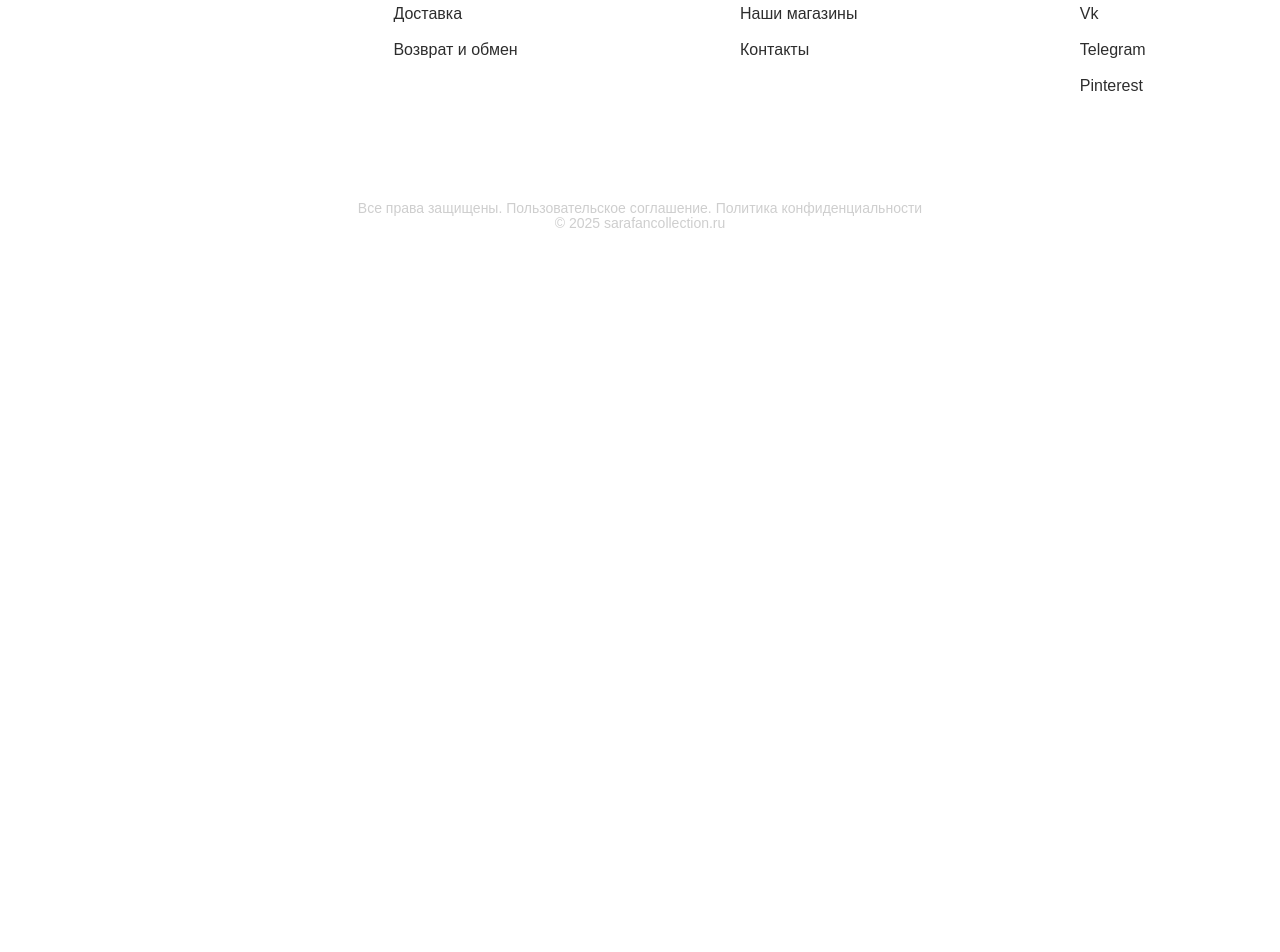
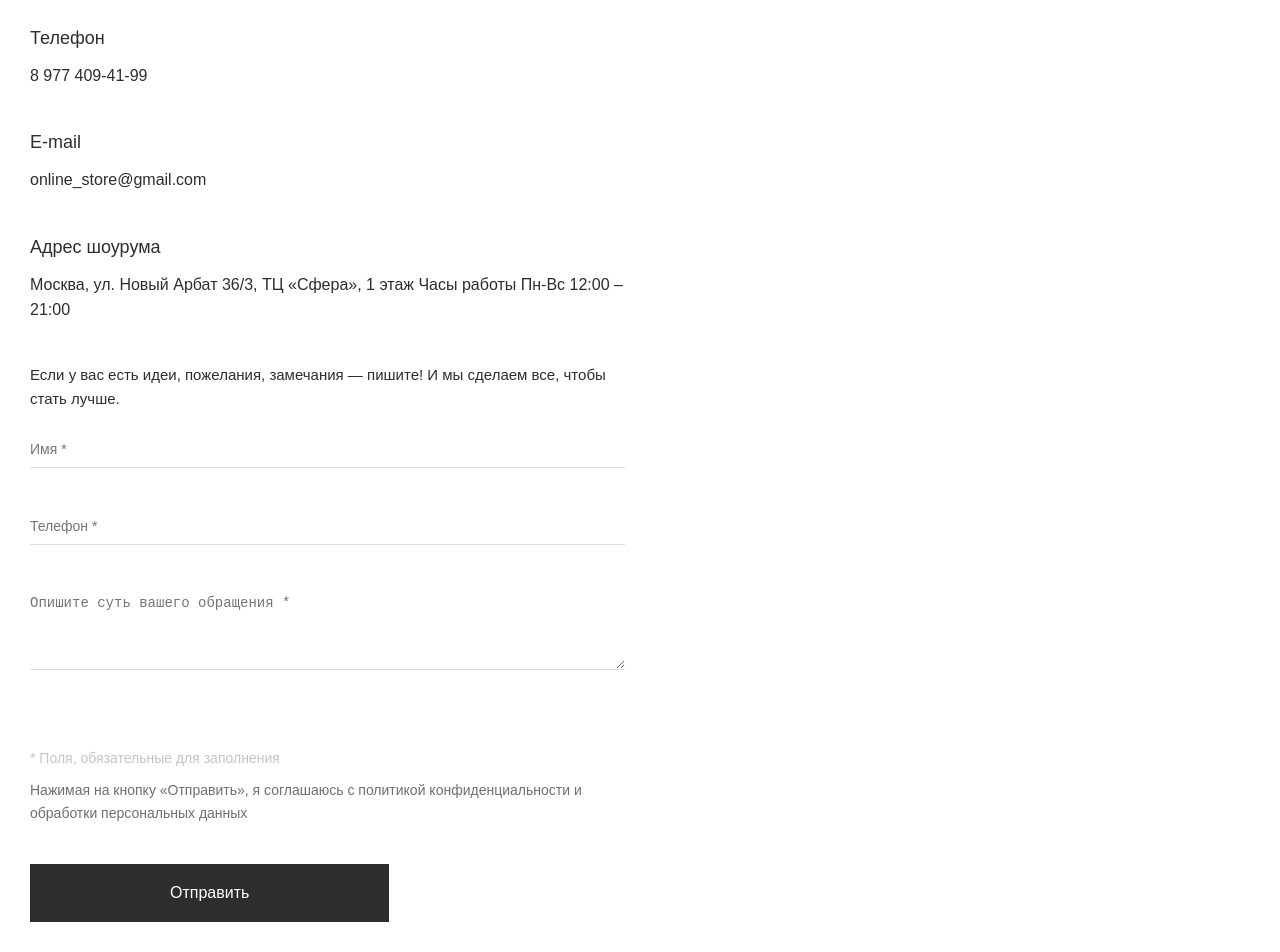
Before and after one commit to borisItis/Sarafan-Collection, a Vue app: page /Sarafan-Collection/contacts in a window 1280 px wide. Shown: the part 240-1192 px from the top of the page. Before the commit the page ends 920 px from the top, so only its background shows below. Built offline with nearby package versions, Linux system fonts and the light colour scheme; no server answers.

Commit message:
Add Components

```diff
--- a/src/App.vue
+++ b/src/App.vue
@@ -2,6 +2,7 @@
   <Header />
   <main>
     <router-view />
+    <ScrollToTop />
   </main>
   <Footer />
 </template>
@@ -9,4 +10,5 @@
 <script setup>
 import Header from './components/Header.vue'
 import Footer from './components/Footer.vue'
+import ScrollToTop from './components/ScrollToTop.vue'
 </script>
--- a/src/components/Footer.vue
+++ b/src/components/Footer.vue
@@ -51,7 +51,7 @@ const footerLinks = [
     links: [
       { text: 'О нас', url: '/about' },
       { text: 'Наши магазины', url: '#' },
-      { text: 'Контакты', url: '#' },
+      { text: 'Контакты', url: '/contacts' },
     ],
   },
   {
--- a/src/components/HeaderMenu.vue
+++ b/src/components/HeaderMenu.vue
@@ -1,5 +1,10 @@
 <template>
-  <div class="dropdown" @mouseenter="open = true" @mouseleave="open = false">
+  <div
+    class="dropdown"
+    @mouseenter="open = true"
+    @mouseleave="open = false"
+    @click.stop="open = !open"
+  >
     <slot></slot>
     <div class="dropdown__menu" v-if="open">
       <div class="dropdown__content">
@@ -34,11 +39,12 @@
 </template>
 
 <script setup>
-import { ref, onMounted } from 'vue'
+import { ref, onMounted, onBeforeUnmount } from 'vue'
 import { fetchProducts } from '../services/api.js'
 import ImageHeaderMenu from '../assets/images/ImageMenu.jpg'
 
 const open = ref(false)
+const dropdownRef = ref(null)
 const categories = ref([])
 
 const left = [
@@ -71,6 +77,21 @@ async function loadProducts() {
 function linkTo(name) {
   return { name: 'catalog', query: { category: name.toLowerCase() } }
 }
+
+function handleClick(e) {
+  if (!dropdownRef.value) return
+  if (!dropdownRef.value.contains(e.target)) {
+    open.value = false
+  }
+}
+
+onMounted(() => {
+  document.addEventListener('click', handleClick)
+})
+
+onBeforeUnmount(() => {
+  document.removeEventListener('click', handleClick)
+})
 
 onMounted(loadProducts)
 </script>
@@ -148,4 +169,36 @@ onMounted(loadProducts)
     transform: translateY(0);
   }
 }
+
+@media (max-width: 480px) {
+  .dropdown__menu {
+    position: fixed;
+    top: 60px;
+    left: 0;
+    width: 100%;
+    height: calc(100vh - 60px);
+    padding: 1.25rem;
+    background: #fff;
+    box-shadow: none;
+    overflow-y: auto;
+    overflow-x: hidden;
+    z-index: 9999;
+  }
+
+  .dropdown__content {
+    flex-direction: column;
+    gap: 1.5rem;
+    max-width: 100%;
+  }
+
+  .dropdown__columns {
+    flex-direction: column;
+    gap: 0.75rem;
+  }
+
+  .dropdown__image-wrapper {
+    max-width: 100%;
+    width: 100%;
+  }
+}
 </style>
--- /dev/null
+++ b/src/components/ScrollToTop.vue
@@ -0,0 +1,70 @@
+<template>
+  <transition name="fade">
+    <button v-if="visible" @click="scrollToTop" class="scroll-to-top">↑</button>
+  </transition>
+</template>
+
+<script setup>
+import { ref, onMounted, onUnmounted } from 'vue'
+
+const visible = ref(false)
+
+const checkScroll = () => {
+  visible.value = window.scrollY > 200
+}
+
+const scrollToTop = () => {
+  window.scrollTo({
+    top: 0,
+    behavior: 'smooth',
+  })
+}
+
+onMounted(() => {
+  window.addEventListener('scroll', checkScroll)
+})
+
+onUnmounted(() => {
+  window.removeEventListener('scroll', checkScroll)
+})
+</script>
+
+<style scoped lang="scss">
+.scroll-to-top {
+  position: fixed;
+  bottom: 30px;
+  right: 30px;
+  background-color: rgba(45, 45, 45, 1);
+  color: white;
+  border: none;
+  border-radius: 50%;
+  width: 50px;
+  height: 50px;
+  font-size: 24px;
+  cursor: pointer;
+  box-shadow: 0 4px 6px rgba(0, 0, 0, 0.3);
+  z-index: 1000;
+}
+
+.fade-enter-active,
+.fade-leave-active {
+  transition:
+    opacity 0.4s,
+    transform 0.4s;
+}
+.fade-enter-from,
+.fade-leave-to {
+  opacity: 0;
+  transform: translateY(20px);
+}
+.fade-enter-to,
+.fade-leave-from {
+  opacity: 1;
+  transform: translateY(0);
+}
+
+.scroll-to-top:hover {
+  background-color: rgba(66, 66, 66, 1);
+  transition: all 0.2s;
+}
+</style>
--- a/src/router/index.js
+++ b/src/router/index.js
@@ -6,6 +6,7 @@ import Profile from '../views/Profile.vue'
 import Favorites from '../views/Favorites.vue'
 import About from '../views/About.vue'
 import ProductDetail from '../views/ProductDetail.vue'
+import Contacts from '../views/Contacts.vue'
 
 const routes = [
   { path: '/', name: 'home', component: Home },
@@ -15,6 +16,7 @@ const routes = [
   { path: '/favorites', name: 'favorites', component: Favorites },
   { path: '/about', name: 'about', component: About },
   { path: '/product/:id', name: 'ProductDetail', component: ProductDetail },
+  { path: '/contacts', name: 'contacts', component: Contacts },
 ]
 
 const router = createRouter({
--- /dev/null
+++ b/src/views/Contacts.vue
@@ -0,0 +1,168 @@
+<template>
+  <section class="contacts">
+    <div class="contacts__container">
+      <div class="contacts__info">
+        <div class="contacts__breadcrumbs">
+          <router-link to="/">Главная</router-link> / Контакты
+        </div>
+        <h1 class="contacts__title">Связаться с нами</h1>
+        <div class="contacts__block">
+          <h3 class="contacts__block-title">Телефон</h3>
+          <p class="contacts__block-text">8 977 409-41-99</p>
+        </div>
+        <div class="contacts__block">
+          <h3 class="contacts__block-title">E-mail</h3>
+          <p class="contacts__block-text">online_store@gmail.com</p>
+        </div>
+        <div class="contacts__block">
+          <h3 class="contacts__block-title">Адрес шоурума</h3>
+          <p class="contacts__block-text">
+            Москва, ул. Новый Арбат 36/3, ТЦ «Сфера», 1 этаж Часы работы Пн-Вс 12:00 – 21:00
+          </p>
+        </div>
+        <p class="contacts__text">
+          Если у вас есть идеи, пожелания, замечания — пишите! И мы сделаем все, чтобы стать лучше.
+        </p>
+        <form class="contacts__form" @submit.prevent="submitForm">
+          <input type="text" placeholder="Имя *" v-model="form.name" required />
+          <input type="tel" placeholder="Телефон *" v-model="form.phone" required />
+          <textarea
+            rows="4"
+            placeholder="Опишите суть вашего обращения *"
+            v-model="form.message"
+            required
+          ></textarea>
+          <p class="contacts__note">* Поля, обязательные для заполнения</p>
+          <p class="contacts__policy">
+            Нажимая на кнопку «Отправить», я соглашаюсь с политикой конфиденциальности и обработки
+            персональных данных
+          </p>
+          <button class="contacts__button" type="submit">Отправить</button>
+        </form>
+      </div>
+      <div class="contacts__map">
+        <iframe
+          src="https://yandex.ru/map-widget/v1/?ll=37.6208%2C55.7539&z=15&mode=search&text=Москва%2C%20Новый%20Арбат%2036%2C%20ТЦ%20Сфера&ol=biz"
+          frameborder="0"
+        ></iframe>
+      </div>
+    </div>
+  </section>
+</template>
+
+<script setup>
+import { reactive } from 'vue'
+
+const form = reactive({
+  name: '',
+  phone: '',
+  message: '',
+})
+
+function submitForm() {
+  alert('Спасибо! Мы с вами свяжемся.')
+}
+</script>
+
+<style scoped lang="scss">
+.contacts {
+  &__container {
+    width: 100%;
+    padding: 1.875rem;
+    margin-top: 7.5rem;
+    display: grid;
+    grid-template-columns: 1fr 1fr;
+    gap: 30px;
+    &__breadcrumbs {
+      font-size: 0.813rem;
+      margin-bottom: 0.625rem;
+      color: rgba(45, 45, 45, 1);
+      font-weight: 400;
+    }
+    a {
+      color: #666;
+      text-decoration: none;
+    }
+    @media (max-width: 768px) {
+      grid-template-columns: 1fr;
+    }
+  }
+
+  &__title {
+    font-size: 25px;
+    margin-bottom: 50px;
+    font-weight: 400;
+    color: rgba(45, 45, 45, 1);
+  }
+
+  &__block {
+    margin-bottom: 40px;
+    &-title {
+      font-size: 18px;
+      margin-bottom: 10px;
+      font-weight: 400;
+      color: rgba(45, 45, 45, 1);
+    }
+    &-text {
+      font-size: 16px;
+      font-weight: 400;
+      color: rgba(45, 45, 45, 1);
+    }
+  }
+
+  &__text {
+    margin: 20px 0;
+    color: rgba(45, 45, 45, 1);
+  }
+
+  &__form {
+    input,
+    textarea {
+      width: 100%;
+      padding: 10px 0;
+      border: none;
+      border-bottom: 1px solid #ddd;
+      margin-bottom: 40px;
+      font-size: 14px;
+      color: rgba(196, 196, 196, 1);
+      font-weight: 400;
+    }
+    .contacts__note {
+      font-size: 14px;
+      color: rgba(196, 196, 196, 1);
+      font-weight: 400;
+      margin-top: 30px;
+    }
+    .contacts__policy {
+      font-size: 14px;
+      color: rgba(111, 111, 111, 1);
+      font-weight: 400;
+      margin-top: 10px;
+    }
+  }
+
+  &__button {
+    background: rgba(45, 45, 45, 1);
+    color: rgba(255, 255, 255, 1);
+    padding: 20px 140px;
+    font-size: 16px;
+    font-family: 'Montserrat', sans-serif;
+    font-weight: 400;
+    margin-top: 40px;
+    border: none;
+    cursor: pointer;
+    transition: 0.2s;
+    &:hover {
+      background: rgba(66, 66, 66, 1);
+    }
+  }
+
+  &__map {
+    iframe {
+      width: 100%;
+      height: 100%;
+      border: 0;
+    }
+  }
+}
+</style>
```
